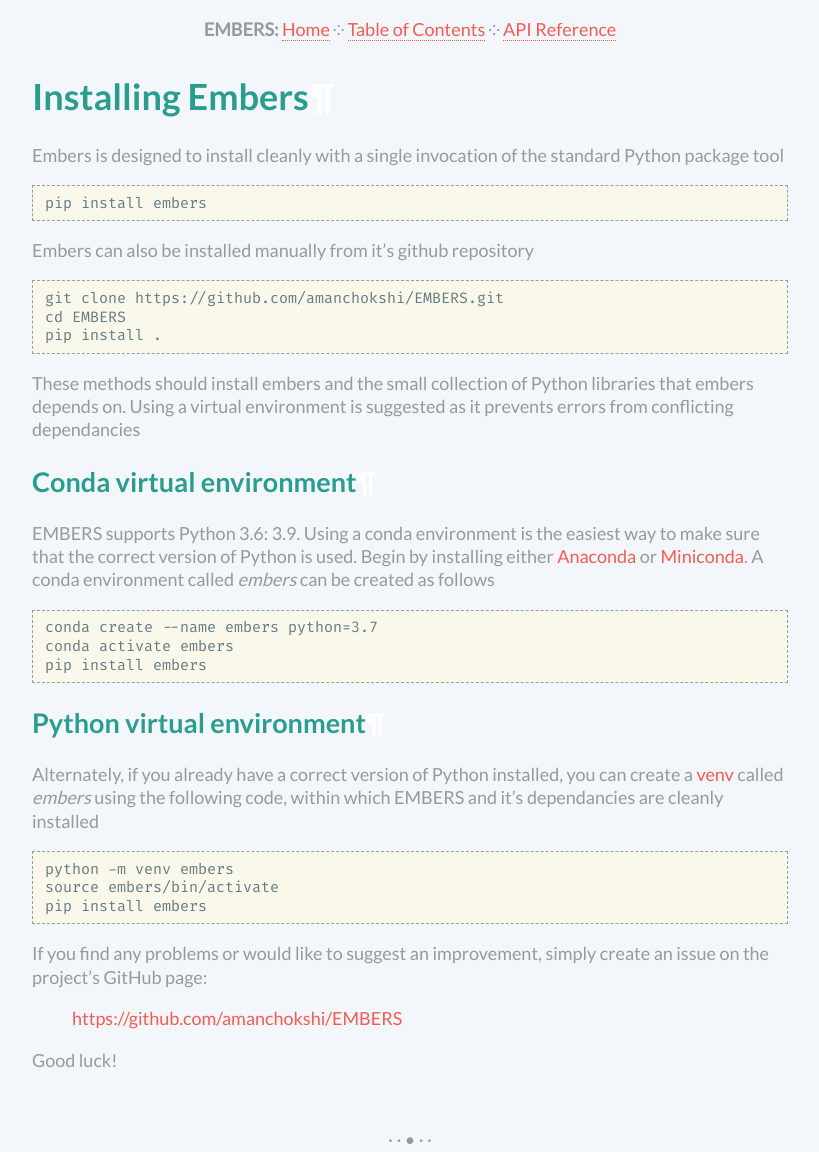
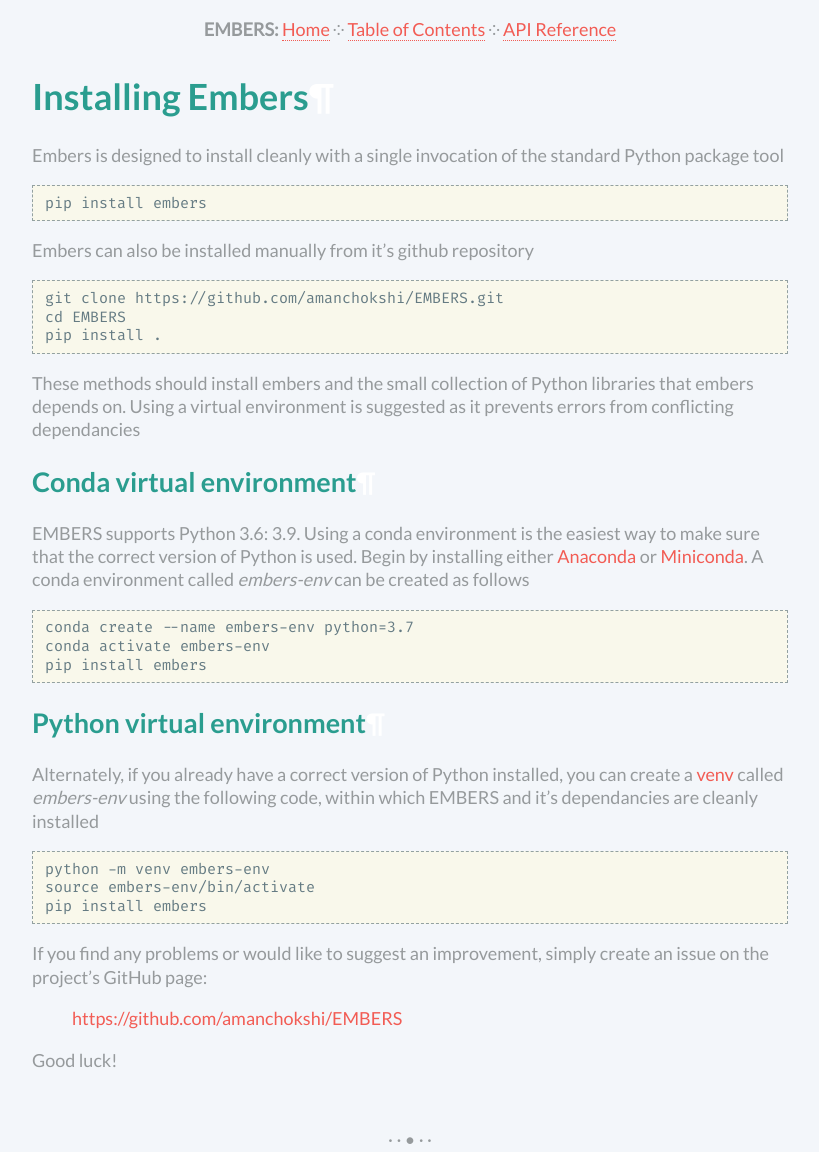
Before and after one commit to amanchokshi/EMBERS, a Sphinx documentation site: the page built from docs/installation.rst, in a window 1280 px wide. Shown: the whole page, without its empty margins (230-1049 px from the left). Built offline with Sphinx 7.4.7, drawn with Linux system fonts in a browser that asks for light colours.

Commit message:
Better env names in installation page

```diff
--- a/docs/installation.rst
+++ b/docs/installation.rst
@@ -25,23 +25,23 @@
 
 Conda virtual environment
 --------------------------
-EMBERS supports Python 3.6: 3.9. Using a conda environment is the easiest way to make sure that the correct version of Python is used. Begin by installing either `Anaconda <https://docs.anaconda.com/anaconda/install/>`_ or `Miniconda <https://docs.conda.io/en/latest/miniconda.html>`_. A conda environment called *embers* can be created as follows
+EMBERS supports Python 3.6: 3.9. Using a conda environment is the easiest way to make sure that the correct version of Python is used. Begin by installing either `Anaconda <https://docs.anaconda.com/anaconda/install/>`_ or `Miniconda <https://docs.conda.io/en/latest/miniconda.html>`_. A conda environment called *embers-env* can be created as follows
 
 .. code-block:: console
 
-    conda create --name embers python=3.7
-    conda activate embers
+    conda create --name embers-env python=3.7
+    conda activate embers-env
     pip install embers
 
 
 Python virtual environment
 --------------------------
-Alternately, if you already have a correct version of Python installed, you can create a `venv <https://docs.python.org/3/library/venv.html/>`_ called *embers* using the following code, within which EMBERS and it's dependancies are cleanly installed
+Alternately, if you already have a correct version of Python installed, you can create a `venv <https://docs.python.org/3/library/venv.html/>`_ called *embers-env* using the following code, within which EMBERS and it's dependancies are cleanly installed
 
 .. code-block:: console
 
-    python -m venv embers
-    source embers/bin/activate
+    python -m venv embers-env
+    source embers-env/bin/activate
     pip install embers
 
 
```
